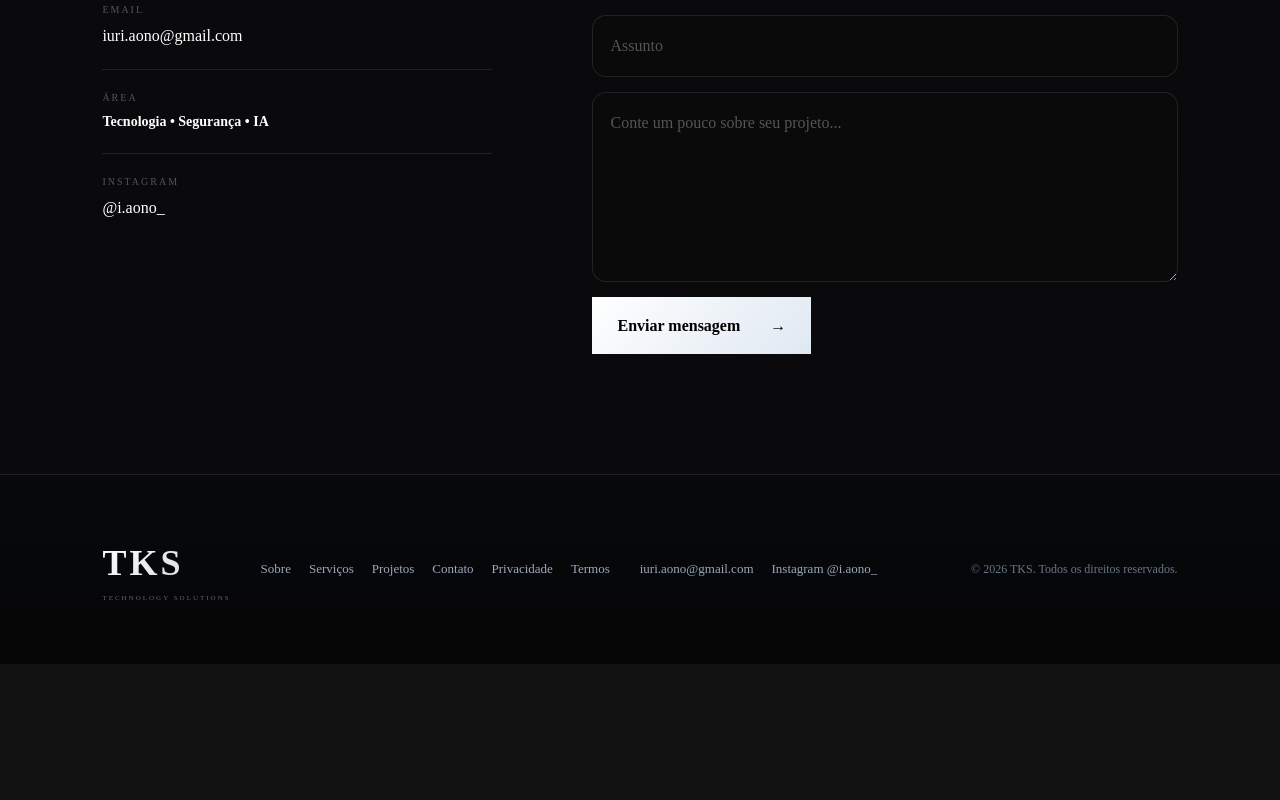
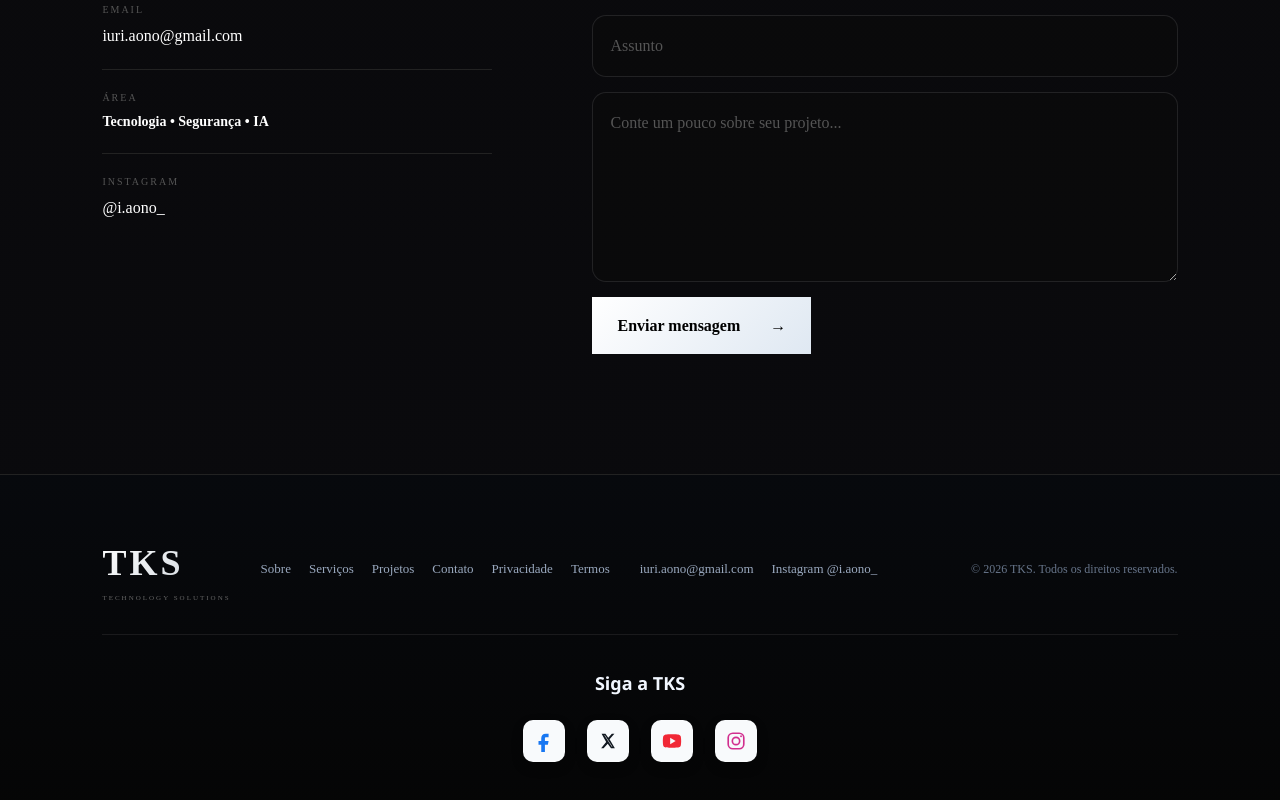
Before and after one commit to Takeosz/TKS, a React (Vite) app in the folder frontend/: page / in a window 1280 px wide. Shown: the part 10037-10837 px from the top of the page. Before the commit the page ends 10701 px from the top, so only its background shows below. Built offline with nearby package versions, Linux system fonts and the light colour scheme; no server answers.

Commit message:
Adiciona redes sociais ao rodape

```diff
--- a/frontend/src/components/Footer.jsx
+++ b/frontend/src/components/Footer.jsx
@@ -22,6 +22,24 @@ function Footer() {
         </a>
       </div>
 
+      <div className="footer-social" aria-label="Redes sociais da TKS">
+        <h2>Siga a TKS</h2>
+        <div className="footer-social-links">
+          <a href="https://www.facebook.com/" target="_blank" rel="noreferrer" aria-label="Facebook">
+            <svg viewBox="0 0 24 24" aria-hidden="true"><path d="M14 8h3V4h-3c-3.3 0-5 1.8-5 5v3H6v4h3v8h4v-8h3.2l.8-4H13V9c0-.7.3-1 1-1Z" /></svg>
+          </a>
+          <a href="https://x.com/" target="_blank" rel="noreferrer" aria-label="X">
+            <svg viewBox="0 0 24 24" aria-hidden="true"><path d="M5 4h4.2l3.1 4.5L16.2 4H19l-5.3 6.2L19.5 20h-4.2l-3.6-5.1L7.2 20H4.5l5.5-6.8L5 4Zm3 1.7 8.2 12.6h.6L8.6 5.7H8Z" /></svg>
+          </a>
+          <a href="https://www.youtube.com/" target="_blank" rel="noreferrer" aria-label="YouTube">
+            <svg viewBox="0 0 24 24" aria-hidden="true"><path d="M21.6 7.2a2.8 2.8 0 0 0-2-2C17.8 4.7 12 4.7 12 4.7s-5.8 0-7.6.5a2.8 2.8 0 0 0-2 2C2 9 2 12 2 12s0 3 .4 4.8a2.8 2.8 0 0 0 2 2c1.8.5 7.6.5 7.6.5s5.8 0 7.6-.5a2.8 2.8 0 0 0 2-2c.4-1.8.4-4.8.4-4.8s0-3-.4-4.8ZM10 15.5v-7l6 3.5-6 3.5Z" /></svg>
+          </a>
+          <a href="https://instagram.com/i.aono_" target="_blank" rel="noreferrer" aria-label="Instagram">
+            <svg viewBox="0 0 24 24" aria-hidden="true"><rect x="3.5" y="3.5" width="17" height="17" rx="5" /><circle cx="12" cy="12" r="4" /><circle cx="17.5" cy="6.8" r="1" className="social-icon-dot" /></svg>
+          </a>
+        </div>
+      </div>
+
       <p>
         © 2026 TKS. Todos os direitos reservados.
       </p>
--- a/frontend/src/index.css
+++ b/frontend/src/index.css
@@ -2980,6 +2980,76 @@ select:focus-visible {
   font-size: 12px;
 }
 
+.footer-social {
+  display: grid;
+  justify-items: center;
+  width: 100%;
+  order: 4;
+  padding-top: 34px;
+  border-top: 1px solid rgba(255, 255, 255, 0.08);
+}
+
+.footer-social h2 {
+  margin-bottom: 22px;
+  color: #f2f7ff;
+  font-size: 18px;
+  letter-spacing: 0;
+}
+
+.footer-social-links {
+  display: flex;
+  align-items: center;
+  justify-content: center;
+  gap: 22px;
+}
+
+.footer-social-links a {
+  display: inline-flex;
+  align-items: center;
+  justify-content: center;
+  width: 42px;
+  height: 42px;
+  border: 1px solid rgba(255, 255, 255, 0.14);
+  border-radius: 10px;
+  background: #f8fafc;
+  color: #111820;
+  box-shadow: 0 5px 12px rgba(0, 0, 0, 0.24);
+  transition: transform 0.25s ease, box-shadow 0.25s ease, border-color 0.25s ease;
+}
+
+.footer-social-links a:hover {
+  transform: translateY(-4px);
+  border-color: var(--tks-cyan);
+  box-shadow: 0 10px 22px rgba(119, 216, 232, 0.2);
+}
+
+.footer-social-links a:focus-visible {
+  outline: 2px solid var(--tks-cyan);
+  outline-offset: 4px;
+}
+
+.footer-social-links svg {
+  width: 22px;
+  height: 22px;
+  fill: currentColor;
+}
+
+.footer-social-links a:first-child { color: #1877f2; }
+.footer-social-links a:nth-child(2) { color: #111820; }
+.footer-social-links a:nth-child(3) { color: #f12836; }
+.footer-social-links a:nth-child(4) { color: #d22f8f; }
+
+.footer-social-links a:nth-child(4) svg {
+  fill: none;
+  stroke: currentColor;
+  stroke-width: 1.8;
+}
+
+.footer-social-links .social-icon-dot {
+  fill: currentColor;
+  stroke: none;
+}
+
 /* =========================
    404
 ========================= */
@@ -3355,6 +3425,10 @@ select:focus-visible {
 
   .legal-lead {
     font-size: 16px;
+  }
+
+  .footer-social-links {
+    gap: 16px;
   }
 
   .service-card {
```
